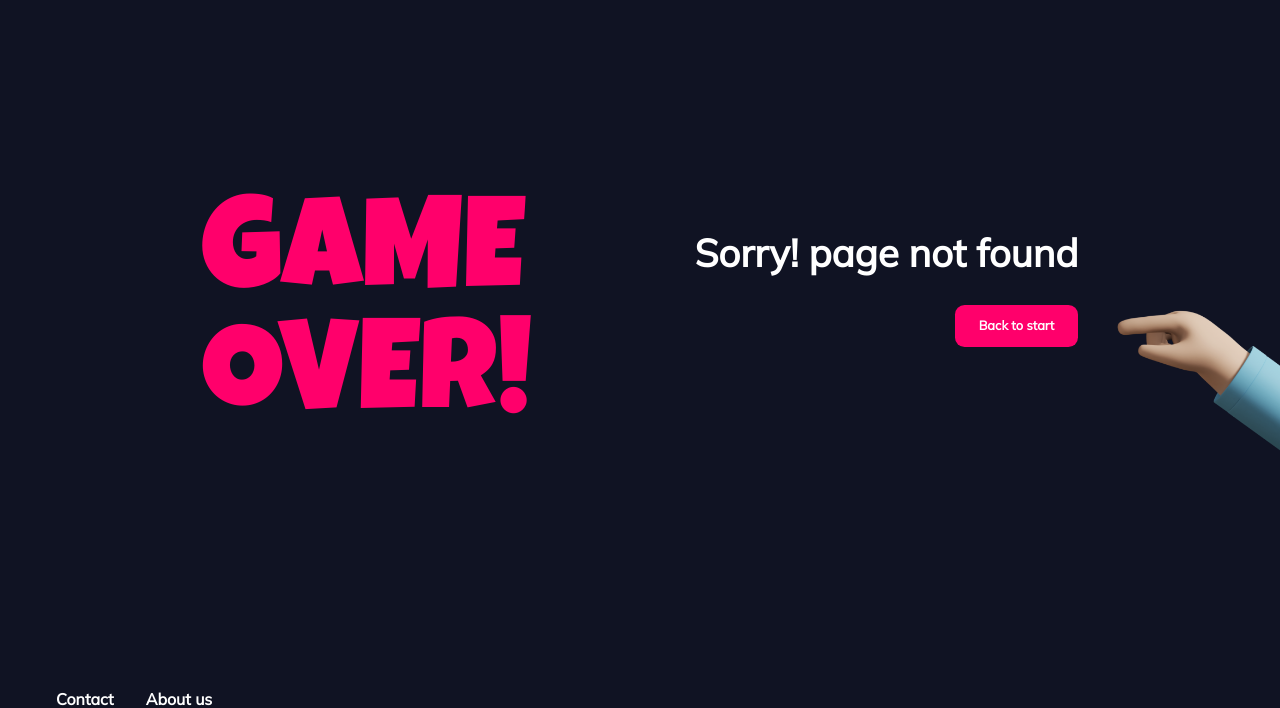
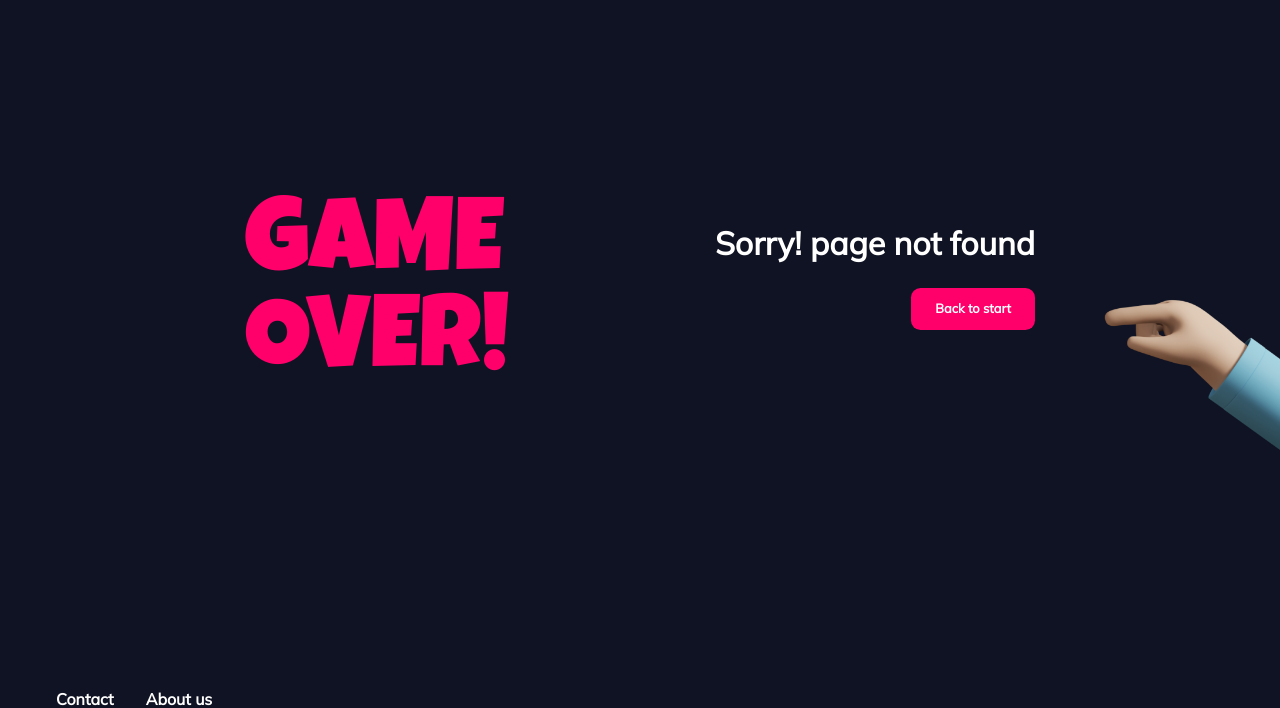
Before and after one commit to lastra-dev/games-cryteria, a PHP site: page /404.html in a window 1280 px wide. Shown: the part 70-778 px from the top of the page. Run offline with PHP 8.4, Linux system fonts and the light colour scheme.

Commit message:
Fix css erro-hand

```diff
--- a/css/404.css
+++ b/css/404.css
@@ -16,14 +16,14 @@
 }
 
 .error-section .call-to-action h1 {
-  font-size: 3vw;
+  font-size: 2.5vw;
 }
 
 .game-over {
   display: flex;
   flex-direction: column;
   font-family: "Luckiest Guy", cursive;
-  font-size: 10vw;
+  font-size: 8vw;
   color: #ff006b;
   line-height: 95%;
 }
@@ -34,7 +34,7 @@
   height: 20rem;
   background-image: url(../img/hand.png);
   background-repeat: no-repeat;
-  background-size: 13vw;
+  background-size: 14vw;
   background-position: bottom right;
   top: 16vw;
   right: 0vw;
@@ -45,26 +45,6 @@
   font-size: 1vw;
 }
 
-/* @media (max-height: 770px) { */
-  /* .error-page-hand { */
-    /* bottom: 4vw; */
-  /* } */
-/* } */
-/*  */
-/* @media (min-height: 800px) { */
-  /* .error-page-hand { */
-    /* background-size: 21em; */
-    /* bottom: 10em; */
-  /* } */
-/* } */
-/*  */
-/* @media (min-height: 900px) { */
-  /* .error-page-hand { */
-    /* background-size: 25em; */
-    /* bottom: 12vw; */
-  /* } */
-/* } */
-/*  */
 @media (max-width: 660px) {
   .game-over {
     display: none;
```
